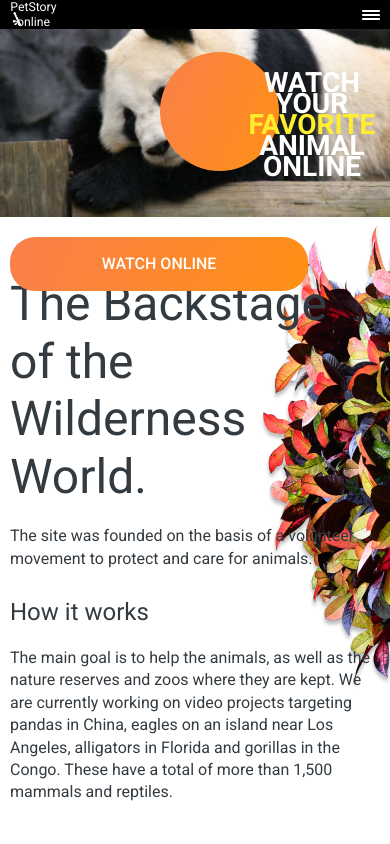
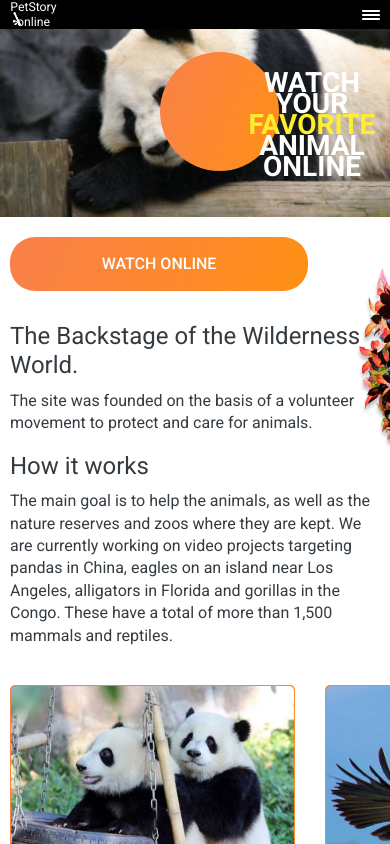
Before and after one commit to LobanovaMary/online-zoo, a website: page online-zoo/pages/main/index.html in a window 390 px wide. Shown: the top 844 px of the page. Drawn offline with Linux system fonts and the light colour scheme.

Commit message:
feat: add media 320 for backstage

```diff
--- a/online-zoo/pages/main/sass/_layout.scss
+++ b/online-zoo/pages/main/sass/_layout.scss
@@ -46,6 +46,13 @@
       $color-white;
     padding: 58px 0px 100px 0px;
   }
+  @media only screen and (max-width: 639px) {
+    background: no-repeat 100% 40px url("./../../assets/flower_foto1-320.png"),
+      no-repeat -3px 100% url("./../../assets/flower_foto2-320.png"),
+      no-repeat 101% 100% url("./../../assets/flower_foto3-320.png"),
+      $color-white;
+    padding: 105px 0px 60px 0px;
+  }
 }
 .header {
   background-color: $color-dark;
--- a/online-zoo/pages/main/sass/components/_backstage.scss
+++ b/online-zoo/pages/main/sass/components/_backstage.scss
@@ -11,6 +11,9 @@
   @media only screen and (max-width: 999px) {
     justify-content: start;
     margin-bottom: 80px;
+  }
+  @media only screen and (max-width: 639px) {
+    margin-bottom: 38px;
   }
 
   &__img {
@@ -43,6 +46,9 @@
     @media only screen and (max-width: 999px) {
       width: 494px;
     }
+    @media only screen and (max-width: 639px) {
+      width: 100%;
+    }
   }
   &__content > h2 {
     font-size: 48px;
@@ -53,6 +59,11 @@
       font-weight: 400;
       font-size: 48px;
       line-height: 120%;
+    }
+    @media only screen and (max-width: 639px) {
+      font-size: 24px;
+      line-height: 120%;
+      margin-bottom: 10px;
     }
   }
   &__content > p {
@@ -73,5 +84,9 @@
       margin-top: 28px;
       margin-bottom: 20px;
     }
+    @media only screen and (max-width: 639px) {
+      margin-top: 18px;
+      margin-bottom: 9px;
+    }
   }
 }
```
Also changed, not shown: online-zoo/assets/flower_foto2-320.png (added), online-zoo/assets/flower_foto3-320.png (added), online-zoo/pages/main/style.css, 1 other file.
